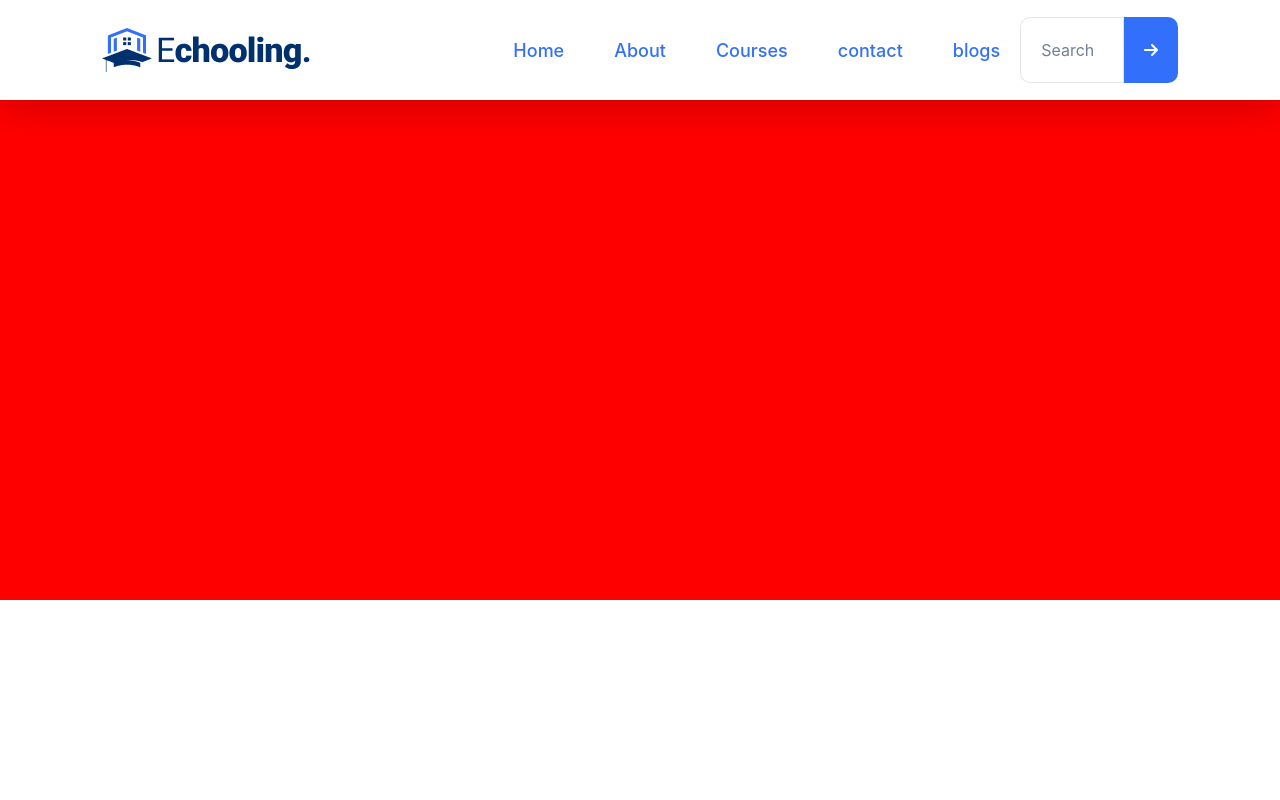
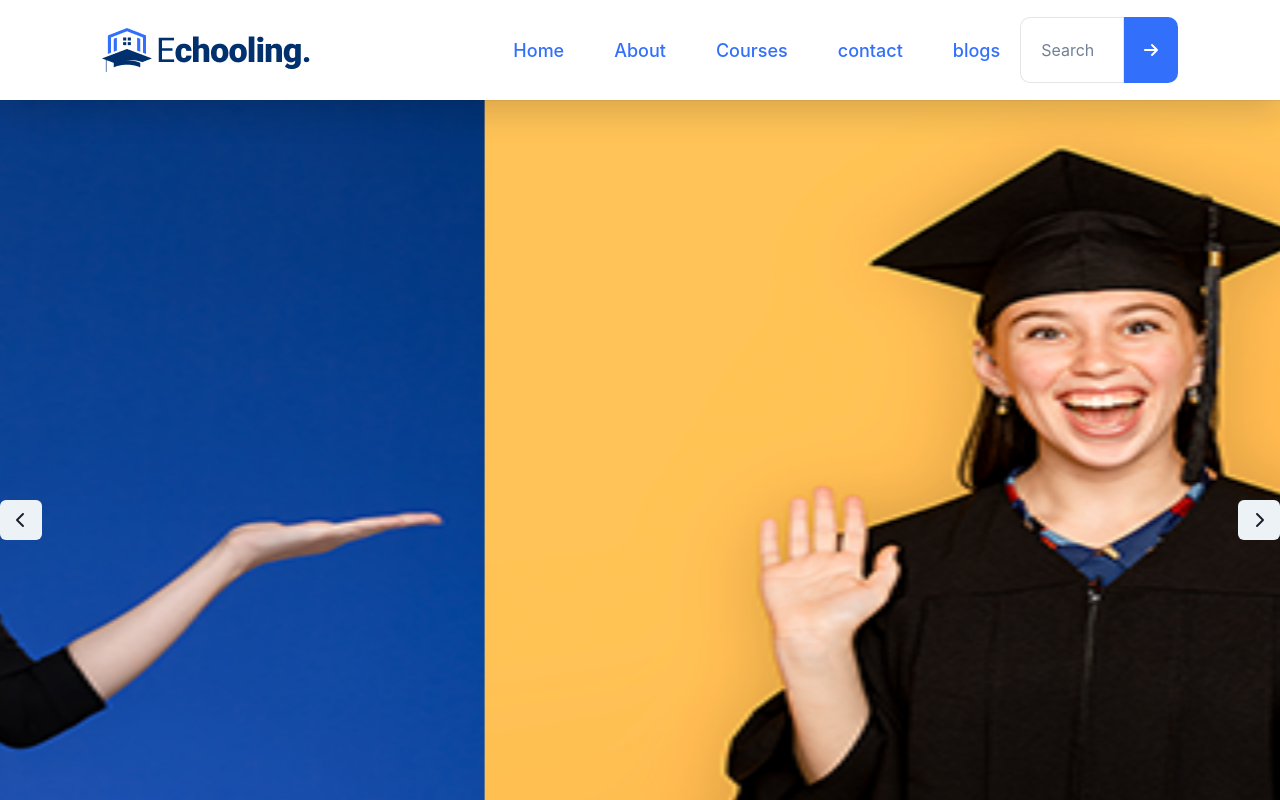
Before and after one commit to NurlanNuruzada/Echooling, a React (Create React App) app in the folder FrontEnd/echooling/: page / in a window 1280 px wide. Shown: the top 800 px of the page. Built offline with nearby package versions, Linux system fonts and the light colour scheme.

Commit message:
Slider Added

```diff
--- a/FrontEnd/echooling/src/Components/AboutUsSection/AboutSecion.jsx
+++ b/FrontEnd/echooling/src/Components/AboutUsSection/AboutSecion.jsx
@@ -15,6 +15,7 @@ const AboutSecion = () => {
     navigate("/about");
   };
   return (
+    <div className={Styles.MainContainer1}>
       <div className={Styles.MainContainer}>
         <div className={Styles.LeftSideContainer}>
           <div className={Styles.BackgroundVideoContainer}>
@@ -22,10 +23,26 @@ const AboutSecion = () => {
               <source src={BackgoundVideo} type="video/mp4" />
             </video>
           </div>
-        <img className={Styles.bakcgoundItem1} src={BackgroundImage1} alt="" />
-        <img className={Styles.bakcgoundItem2} src={BackgroundImage4} alt="" />
-        <img className={Styles.bakcgoundItem3} src={BackgroundImage2} alt="" />
-        <img className={Styles.bakcgoundItem4} src={BackgroundImage3} alt="" />
+          <img
+            className={Styles.bakcgoundItem1}
+            src={BackgroundImage1}
+            alt=""
+          />
+          <img
+            className={Styles.bakcgoundItem2}
+            src={BackgroundImage4}
+            alt=""
+          />
+          <img
+            className={Styles.bakcgoundItem3}
+            src={BackgroundImage2}
+            alt=""
+          />
+          <img
+            className={Styles.bakcgoundItem4}
+            src={BackgroundImage3}
+            alt=""
+          />
         </div>
         <div className={Styles.rightSideContainer}>
           <h1 className={Styles.title1}>One of The Largest,</h1>
@@ -58,6 +75,7 @@ const AboutSecion = () => {
           </Button>
         </div>
       </div>
+    </div>
   );
 };
 
--- a/FrontEnd/echooling/src/Components/AboutUsSection/AboutUsSection.module.css
+++ b/FrontEnd/echooling/src/Components/AboutUsSection/AboutUsSection.module.css
@@ -48,7 +48,8 @@
     width: 100%;
     height: 500px;
     display: flex;
-    padding: 150px 0;
+    padding: 1
+    50px 0;
     justify-content: center;
     margin-top: 100px !important;
 }
@@ -57,6 +58,7 @@
     height: max-content;
 
 }
+
 .Check{
     margin-right: 10px;
     position: relative;
--- a/FrontEnd/echooling/src/Components/CourseArea/CourseAre.module.css
+++ b/FrontEnd/echooling/src/Components/CourseArea/CourseAre.module.css
@@ -2,6 +2,7 @@
   background-color: #f5f5f5;
   width: 100%;
   height: max-content;
+  padding: 40px 0;
 }
 .GridBox {
   row-gap: 20px;
--- a/FrontEnd/echooling/src/Components/Slider/Slider.jsx
+++ b/FrontEnd/echooling/src/Components/Slider/Slider.jsx
@@ -1,16 +1,60 @@
 import React from "react";
 import Slider from "react-slick";
-import "slick-carousel/slick/slick.css";
-import "slick-carousel/slick/slick-theme.css";
-import Styles from "./Slider.module.css";
-import image from "../../Images/Slider1.jpeg";
-import image2 from "../../Images/Slider2.jpeg";
+import Styles from "./Slider.module.css"; // Your custom styles
+import "slick-carousel/slick/slick.css"; // Main slick carousel CSS
+import "slick-carousel/slick/slick-theme.css"; // Slick theme CSS
+import image1 from "../../Images/Student1.png";
+import image2 from "../../Images/Student2.png";
+import image3 from "../../Images/Student3.png";
+import { Button } from "@chakra-ui/react";
+import { faChevronRight,faChevronLeft } from "@fortawesome/free-solid-svg-icons";
+import { FontAwesomeIcon } from "@fortawesome/react-fontawesome";
 const SliderCom = () => {
+  const sliderRef = React.useRef(null);
 
+  const settings = {
+    dots: true,
+    infinite: true,
+    speed: 1000,
+    slidesToScroll: 1,
+    autoplay: true,
+    autoplaySpeed: 2000,
+    dots: true,
+    arrows: false, // Disable default arrows
+    pauseOnHover: true,
+    draggable: true,
+    slidesToShow: 1,
+  };
+
+  const handlePrevClick = () => {
+    sliderRef.current.slickPrev();
+  };
+
+  const handleNextClick = () => {
+    sliderRef.current.slickNext();
+  };
 
   return (
-    <div className={Styles.MainContainer}>
-
+    <div className={Styles.SliderContainer}>
+      <Slider ref={sliderRef} {...settings} className={Styles.CustomSlider}>
+      <div>
+          <img className={Styles.customSlide} src={image1} alt="Slide 1" />
+        </div>
+        <div>
+          <img className={Styles.customSlide} src={image2} alt="Slide 2" />
+        </div>
+        <div>
+          <img className={Styles.customSlide} src={image3} alt="Slide 3" />
+        </div>
+      </Slider>
+      <div className={Styles.CustomButtonContainer}>
+        <Button className={Styles.CustomButton} onClick={handlePrevClick}>
+        <FontAwesomeIcon icon={faChevronLeft} style={{color: "#1a212e",}} />
+        </Button>
+        <Button className={Styles.CustomButton} onClick={handleNextClick}>
+        <FontAwesomeIcon icon={faChevronRight} style={{color: "#1a212e",}} />
+        </Button>
+      </div>
     </div>
   );
 };
--- a/FrontEnd/echooling/src/Components/Slider/Slider.module.css
+++ b/FrontEnd/echooling/src/Components/Slider/Slider.module.css
@@ -1,5 +1,37 @@
-.MainContainer{
+/* Slider.module.css */
+.SliderContainer {
+    position: relative;
     width: 100%;
-    height: 500px;
-    background-color: red;
-}
+    max-height: 800px;
+    overflow: hidden;
+  }
+
+  .CustomSlider {
+    width: 100%;
+    height: 100%;
+    z-index: 1;
+  }
+
+  .customSlide {
+    width: 100%;
+    height: 800px;
+  }
+
+  .CustomButtonContainer {
+    justify-content: space-between;
+    display: flex;
+    position: absolute;
+    top: 50%;
+    width: 100%;
+    z-index: 10;
+  }
+
+  .CustomButton {
+    padding: 20px 20px;
+    background-color: rgb(0, 0, 0,0.1); /* Make sure to set the background color */
+    color: white;
+    border: none;
+    cursor: pointer;
+    width: auto;
+    z-index: 10;
+  }
```
Lines whose indentation alone changed are shown as unchanged.
